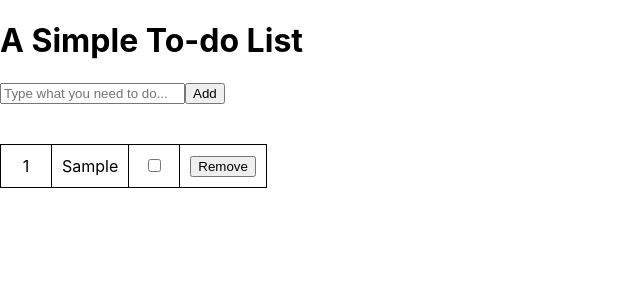
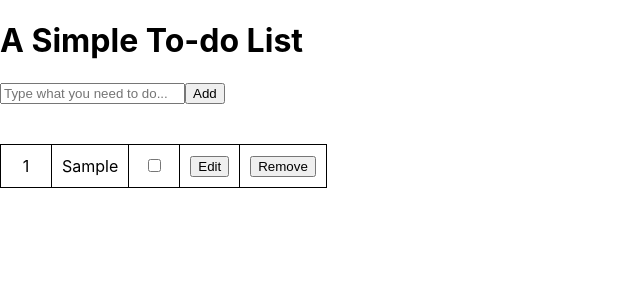
Before and after one commit to destroyer443/LearningCode, a React (Create React App) app: page / in a window 1280 px wide. Both pictures are taken after typing "Sample" into the empty fields and a click on the button "Add". Shown: the top 300 px of the page, without its empty margins (0-640 px from the left). Built offline with nearby package versions, Linux system fonts and the light colour scheme.

Commit message:
Added Edit Feature

```diff
--- a/src/App.js
+++ b/src/App.js
@@ -2,8 +2,16 @@ import React from "react";
 import "./App.css";
 
 class ToDoTable extends React.Component {
+  constructor(props) {
+    super(props);
+    this.handleEdit = this.handleEdit.bind(this);
+  }
+  handleEdit(e) {
+    this.props.handleEdit(e.target.value);
+  }
   render() {
-    return (
+    const isEditing = this.props.isEditing;
+    const viewTemplate = (
       <tr>
         <td>
           <label>{this.props.number}</label>
@@ -16,18 +24,67 @@ class ToDoTable extends React.Component {
             <input
               id={this.props.id}
               type="checkbox"
-              defaultChecked={this.props.completed}
+              checked={this.props.completed}
               onChange={() => this.props.handleChecked(this.props.id)}
             />
           </label>
         </td>
         <td>
-          <label>
-            <button onClick={this.props.remove}>Remove </button>
-          </label>
+          <button onClick={() => this.props.editMode(this.props.id)}>
+            Edit{" "}
+          </button>
+        </td>
+        <td>
+          <button onClick={this.props.remove}>Remove </button>
         </td>
       </tr>
     );
+
+    const editingTemplate = (
+      <tr>
+        <td>
+          <label>{this.props.number}</label>
+        </td>
+        <td>
+          <input
+            type="text"
+            placeholder="New name"
+            onChange={this.handleEdit}
+            value={this.props.newName}
+            id={this.props.id}
+          />
+        </td>
+        <td>
+          <label>
+            <input
+              id={this.props.id}
+              type="checkbox"
+              checked={this.props.completed}
+              onChange={() => this.props.handleChecked(this.props.id)}
+            />
+          </label>
+        </td>
+        <td>
+          <button
+            onClick={() =>
+              this.props.save(
+                this.props.id,
+                this.props.newName,
+                this.props.exitEditMode
+              )
+            }
+          >
+            Save
+          </button>
+        </td>
+        <td>
+          <button onClick={() => this.props.exitEditMode(this.props.id)}>
+            Cancel
+          </button>
+        </td>
+      </tr>
+    );
+    return isEditing ? editingTemplate : viewTemplate;
   }
 }
 
@@ -61,11 +118,16 @@ class ToDoList extends React.Component {
       list: [],
       toDoCounter: toDoCounter,
       toDo: "",
+      newName: "",
     };
 
     this.add = this.add.bind(this);
+    this.editMode = this.editMode.bind(this);
+    this.exitEditMode = this.exitEditMode.bind(this);
+    this.save = this.save.bind(this);
     this.handleChange = this.handleChange.bind(this);
     this.handleChecked = this.handleChecked.bind(this);
+    this.handleEdit = this.handleEdit.bind(this);
   }
 
   handleChange(toDo) {
@@ -80,18 +142,24 @@ class ToDoList extends React.Component {
   }
 
   handleChecked(id) {
-    this.state.list.map((todos) => {
+    const newList = this.state.list.map((todos) => {
       if (id === todos.id) {
         return { ...todos, completed: !todos.completed };
       }
       return todos;
     });
+    this.setState({ list: newList }, () => {
+      console.log(this.state.list);
+    });
+  }
+
+  handleEdit(newName) {
     this.setState(
       {
-        list: this.state.list,
+        newName: newName,
       },
       () => {
-        console.log(this.state.list);
+        console.log(this.state.newName);
       }
     );
   }
@@ -105,17 +173,56 @@ class ToDoList extends React.Component {
             id: this.state.toDoCounter + 1,
             toDo: this.state.toDo,
             completed: false,
+            isEditing: false,
           },
         ],
         toDoCounter: this.state.toDoCounter + 1,
+        toDo: "",
       },
       () => {
         console.log(this.state.list);
       }
     );
+  }
+
+  editMode(id) {
+    const editModeList = this.state.list.map((todos) => {
+      if (id === todos.id) {
+        return { ...todos, isEditing: true };
+      }
+      return { ...todos, isEditing: false };
+    });
     this.setState({
-      toDo: "",
+      list: editModeList,
     });
+  }
+
+  exitEditMode(id) {
+    const normalList = this.state.list.map((todos) => {
+      if (id === todos.id) {
+        return { ...todos, isEditing: false };
+      }
+      return todos;
+    });
+    this.setState({
+      list: normalList,
+    });
+  }
+
+  save(id, newName) {
+    const editedList = this.state.list.map((todos) => {
+      if (id === todos.id) {
+        return { ...todos, toDo: newName, isEditing: false };
+      }
+      return todos;
+    });
+    this.setState(
+      {
+        list: editedList,
+        newName: "",
+      },
+      () => console.log(this.state.list)
+    );
   }
 
   remove(index) {
@@ -152,6 +259,12 @@ class ToDoList extends React.Component {
                   remove={() => this.remove(index)}
                   completed={todos.completed}
                   handleChecked={this.handleChecked}
+                  handleEdit={this.handleEdit}
+                  newName={this.state.newName}
+                  isEditing={todos.isEditing}
+                  editMode={this.editMode}
+                  exitEditMode={this.exitEditMode}
+                  save={this.save}
                 />
               ))}
             </tbody>
```
